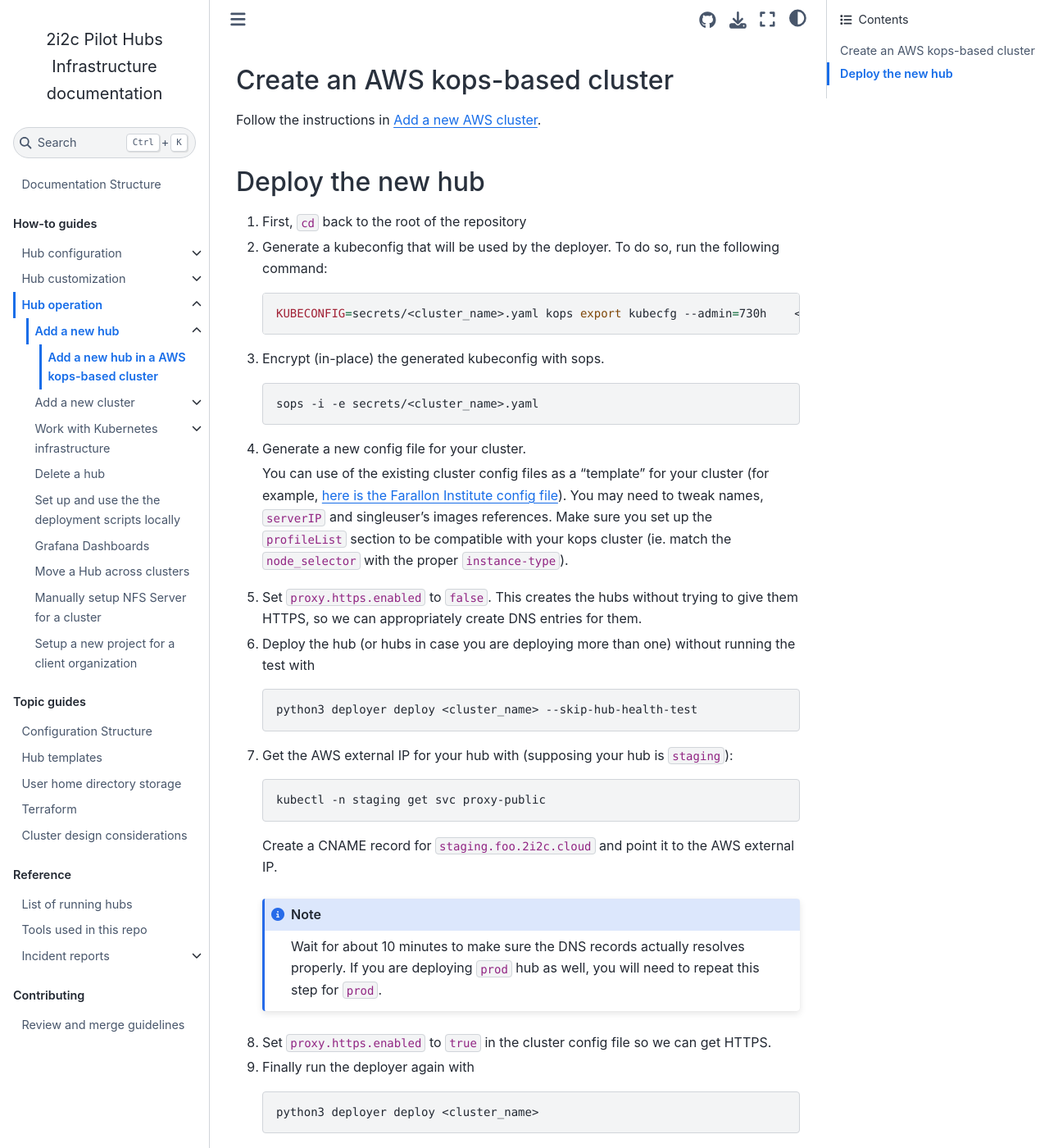
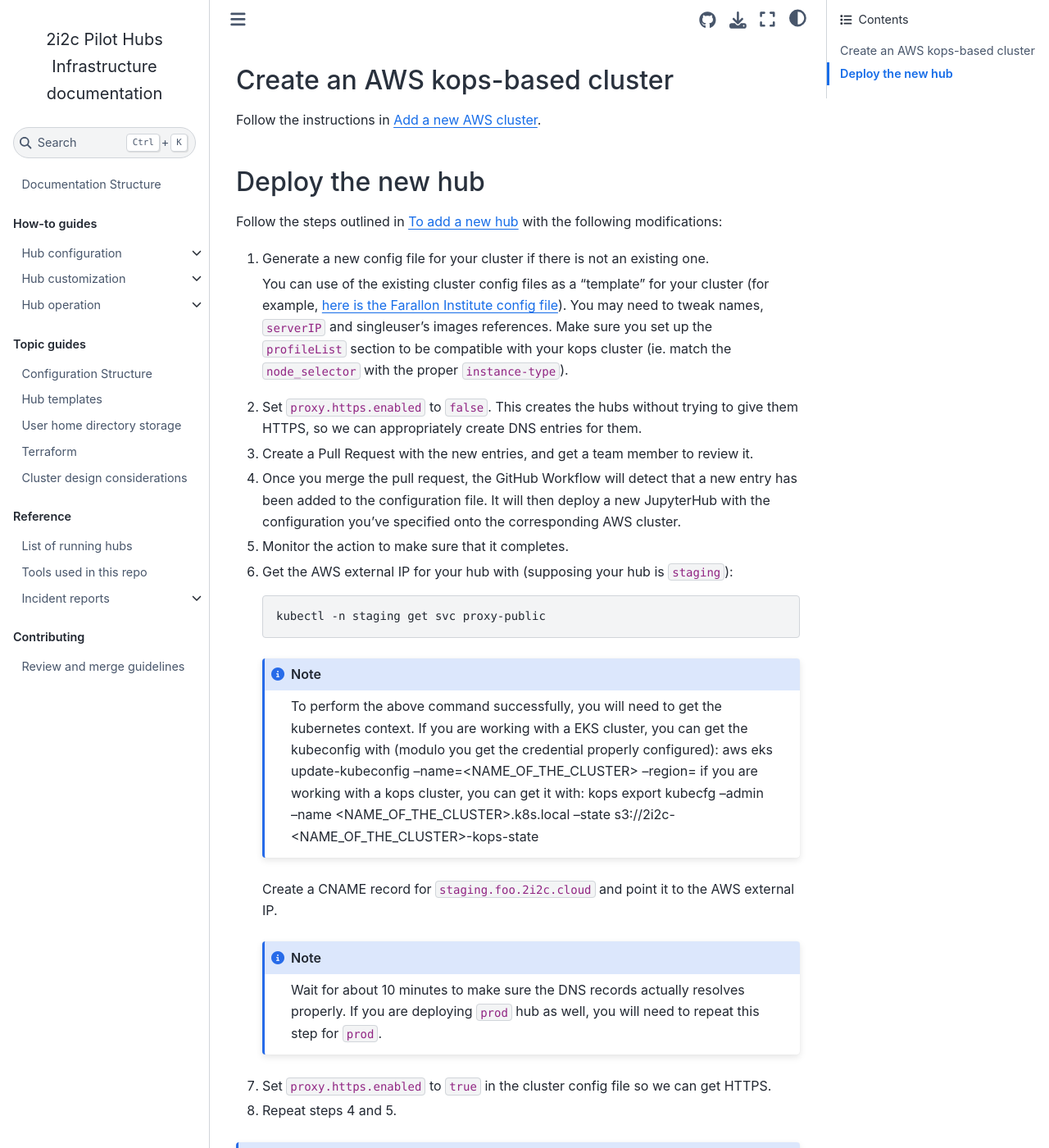
Before and after one commit to 2i2c-org/infrastructure, a Sphinx documentation site: the page built from docs/howto/operate/new-hub/aws.md, in a window 1280 px wide and 1400 px high, scrolled down 413 px. Shown: the whole window at 82% size. Built offline with Sphinx 7.4.7 and the Sphinx Book theme 1.1.4, drawn with Linux system fonts in a browser that asks for light colours; pages that are not in the unit, such as notebooks, are missing from menus; the version number could not be read and is left out; some of the changed text lies outside the part shown.

Commit message:
Create the first iteration on docs about AWS hubs automation

````diff
--- a/docs/howto/operate/new-hub/aws.md
+++ b/docs/howto/operate/new-hub/aws.md
@@ -16,42 +16,45 @@
 
 Follow the instructions in [](new-cluster:aws).
 
+(new-hub:aws)=
 ## Deploy the new hub
 
-1. First, `cd` back to the root of the repository
+Follow the steps outlined in [](new-hub:deploy) with the following modifications:
 
-2. Generate a kubeconfig that will be used by the deployer.
-   To do so, run the following command:
+1. Generate a new config file for your cluster if there is not an existing one.
 
-   ```bash
-   KUBECONFIG=secrets/<cluster_name>.yaml kops export kubecfg --admin=730h    <cluster_name>hub.k8s.local
-   ```
+   You can use of the existing cluster config files as a "template" for your cluster (for
+   example, [here is the Farallon Institute config file](https://github.com/2i2c-org/pilot-hubs/blob/master/config/hubs/farallon.cluster.yaml)).
+   You may need to tweak names, `serverIP` and singleuser's images references.
+   Make sure you set up the `profileList` section to be compatible with your kops cluster
+   (ie. match the `node_selector` with the proper `instance-type`).
 
-3. Encrypt (in-place) the generated kubeconfig with sops.
+2. Set `proxy.https.enabled` to `false`.
+   This creates the hubs without trying to give them HTTPS, so we can appropriately
+   create DNS entries for them.
 
-   ```bash
-   sops -i -e secrets/<cluster_name>.yaml
-   ```
+3. Create a Pull Request with the new entries, and get a team member to review it.
 
-4. Generate a new config file for your cluster.
+4. Once you merge the pull request, the GitHub Workflow will detect that a new entry has
+   been added to the configuration file.
+   It will then deploy a new JupyterHub with the configuration you've specified onto the
+   corresponding AWS cluster.
 
-   You can use of the existing cluster config files as a "template" for your cluster (for example, [here is the Farallon Institute config file](https://github.com/2i2c-org/pilot-hubs/blob/master/config/hubs/farallon.cluster.yaml)).
-   You may need to tweak names, `serverIP` and singleuser's images references.
-   Make sure you set up the `profileList` section to be compatible with your kops cluster (ie. match the `node_selector` with the proper `instance-type`).
+5. Monitor the action to make sure that it completes.
 
-5. Set `proxy.https.enabled` to `false`.
-   This creates the hubs without trying to give them HTTPS, so we can appropriately create DNS entries for them.
-
-6. Deploy the hub (or hubs in case you are deploying more than one) without running the test with
-
-   ```bash
-   python3 deployer deploy <cluster_name> --skip-hub-health-test
-   ```
-
-7. Get the AWS external IP for your hub with (supposing your hub is `staging`):
+6. Get the AWS external IP for your hub with (supposing your hub is `staging`):
 
    ```bash
    kubectl -n staging get svc proxy-public
+   ```
+
+   ```{note}
+   To perform the above command successfully, you will need to get the kubernetes context.
+   If you are working with a EKS cluster, you can get the kubeconfig with (modulo you get
+   the credential properly configured):
+     aws eks update-kubeconfig --name=<NAME_OF_THE_CLUSTER> --region=<REGION>
+   if you are working with a kops cluster, you can get it with:
+     kops export kubecfg --admin --name <NAME_OF_THE_CLUSTER>.k8s.local --state s3://2i2c-<NAME_OF_THE_CLUSTER>-kops-state
    ```
 
    Create a CNAME record for `staging.foo.2i2c.cloud` and point it to the AWS external IP.
@@ -61,12 +64,11 @@
    If you are deploying `prod` hub as well, you will need to repeat this step for `prod`.
    ```
 
-8. Set `proxy.https.enabled` to `true` in the cluster config file so we can get HTTPS.
+6. Set `proxy.https.enabled` to `true` in the cluster config file so we can get HTTPS.
 
-9. Finally run the deployer again with
+7. Repeat steps 4 and 5.
 
-   ```bash
-   python3 deployer deploy <cluster_name>
-   ```
-
-This last run should setup HTTPS and finally run a test suite.
+```{note}
+You need to perform the CNAME record update (step 2 - 6) just once, you will not need to
+perform those steps for further deployment on pre-existing hubs.
+```
--- a/docs/howto/operate/new-hub/index.md
+++ b/docs/howto/operate/new-hub/index.md
@@ -61,21 +62,26 @@
 8. Log in to the hub and ensure that the hub works as expected from a user's perspective.
 9. Send a link to the hub's Community Representative(s) so they can confirm that it works from their perspective as well.
 
+:::{note}
+If you need to deploy a new hub in a AWS cluster, there are some minor additional steps described on this [section](new-hub:aws).
+:::
+
 ## Automated vs. manual deploys
 
 Some of our infrastructure automatically deploys and updates hubs via GitHub Workflows, while others require manual deploys.
 This is changing over time as we automate more things, and is dependent on the cloud provider.
 
-The best place to look to learn about the latest state of our *automatic* hub deployment is to look at [the `deploy-hubs.yaml` GitHub workflow](https://github.com/2i2c-org/pilot-hubs/blob/master/.github/workflows/deploy-hubs.yaml).
-That workflow defines the automatic hub deployment for many of our major clusters.
+[](operate:ci-cd)
 
-See the sections below for information about deploying hubs on each cloud provider, including whether to manually or automatically deploy.
+You will find more information about our automation in [](operate:ci-cd)
 
 ## Deploying hubs manually
 
 Some of our infrastructure still requires manual deploys.
-The following sections cover how to deploy in these situations.
+There are also situations where you may want to deploy infrastructure manually.
+Or situation where some specific steps still need some manual intervention.
 
-```{toctree}
-aws.md
-```
+The following sections cover how to deploy in these situations:
+
+* [General manual deployment process](operate:manual-deploy)
+* Some [AWS specific manual steps](new-hub:aws) at the time to deploy a new hub for first time
````
Also changed, not shown: other parts of docs/howto/operate/new-hub/index.md (+2 -1 lines), docs/howto/operate/ci-cd.md (added, +135 -0 lines), docs/howto/operate/index.md (+1 -0 lines), docs/reference/tools.md (+22 -0 lines).
